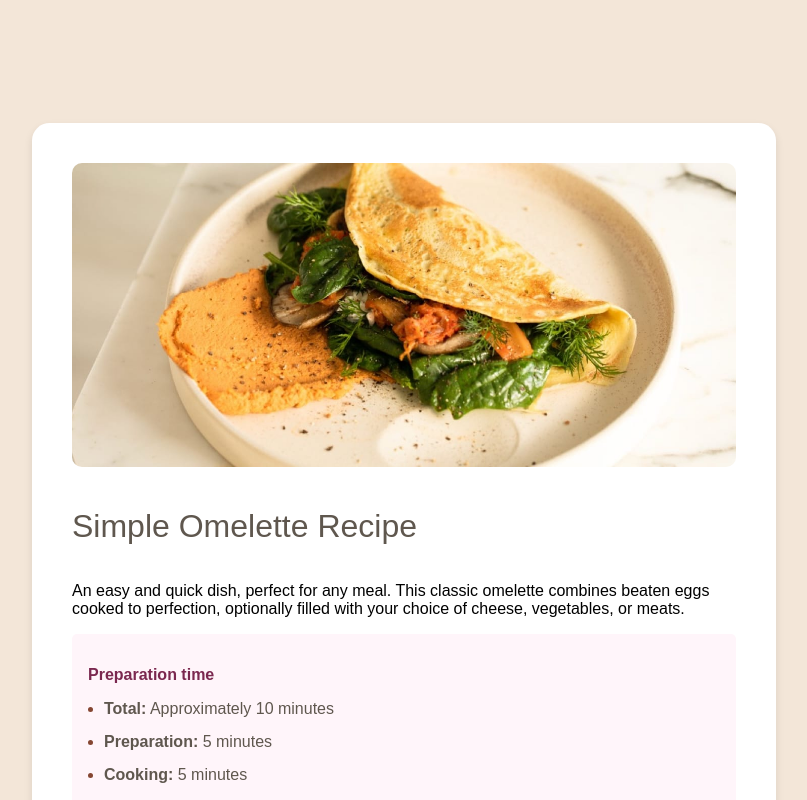
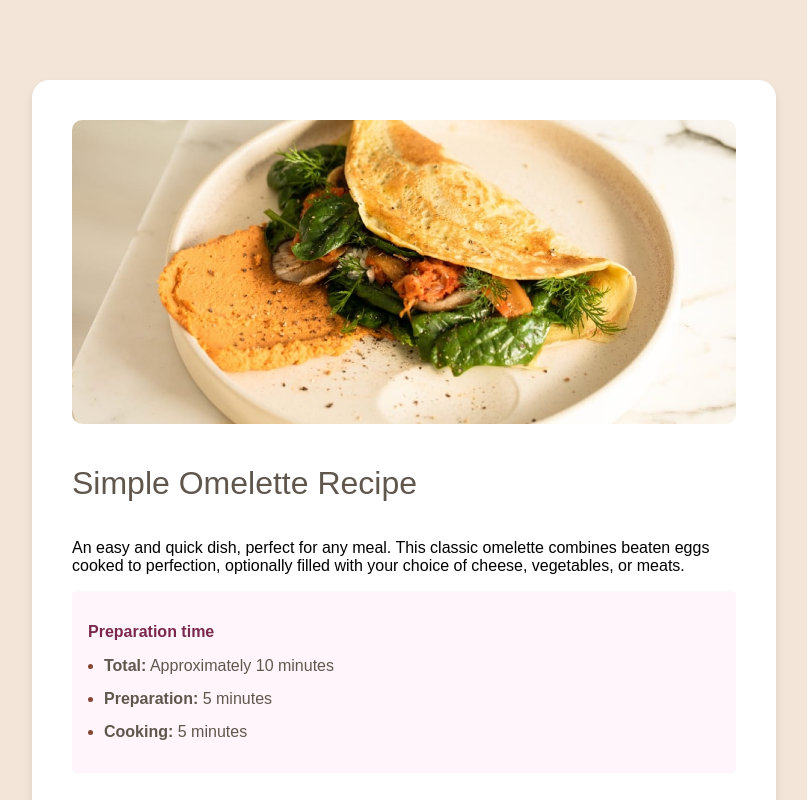
Before and after one commit to abmanaf/recipe-page, a React (Vite) app: page / in a window 1280 px wide. Shown: the top 800 px of the page, without its empty margins (236-1043 px from the left). Built offline with nearby package versions, Linux system fonts and the light colour scheme.

Commit message:
minor changes

```diff
--- a/src/App.css
+++ b/src/App.css
@@ -131,7 +131,7 @@ tr:last-child td {
   .recipe-container {
     width: 46.5rem;
     background-color: hsl(0, 0%, 100%);
-    margin: 7.7rem 22rem;
+    margin: 5rem 22rem;
     border-radius: 1.1rem;
     padding: 2.5rem;
   }
```
